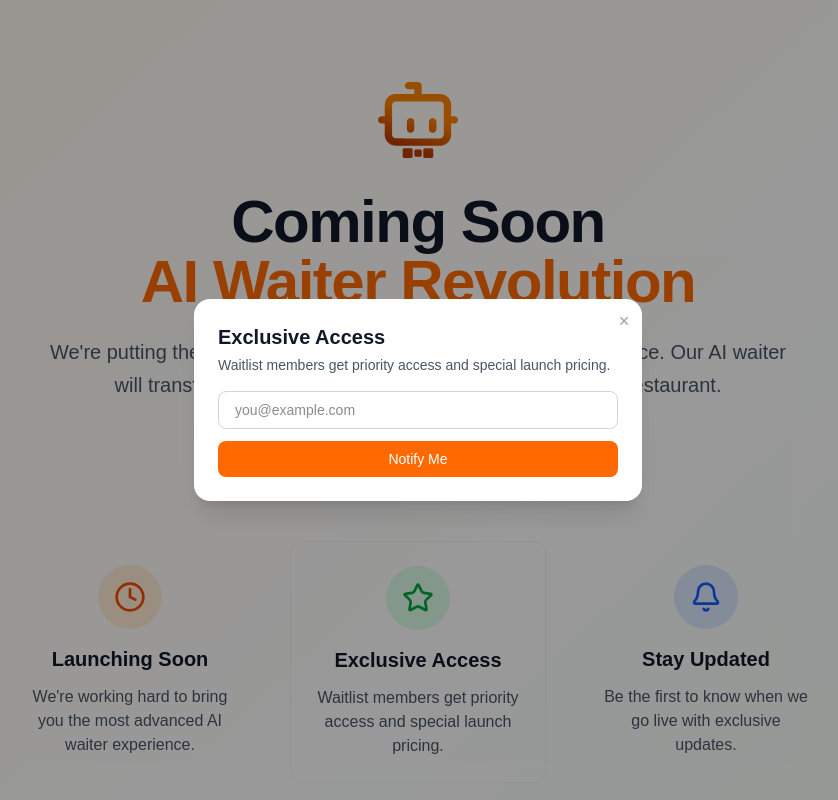
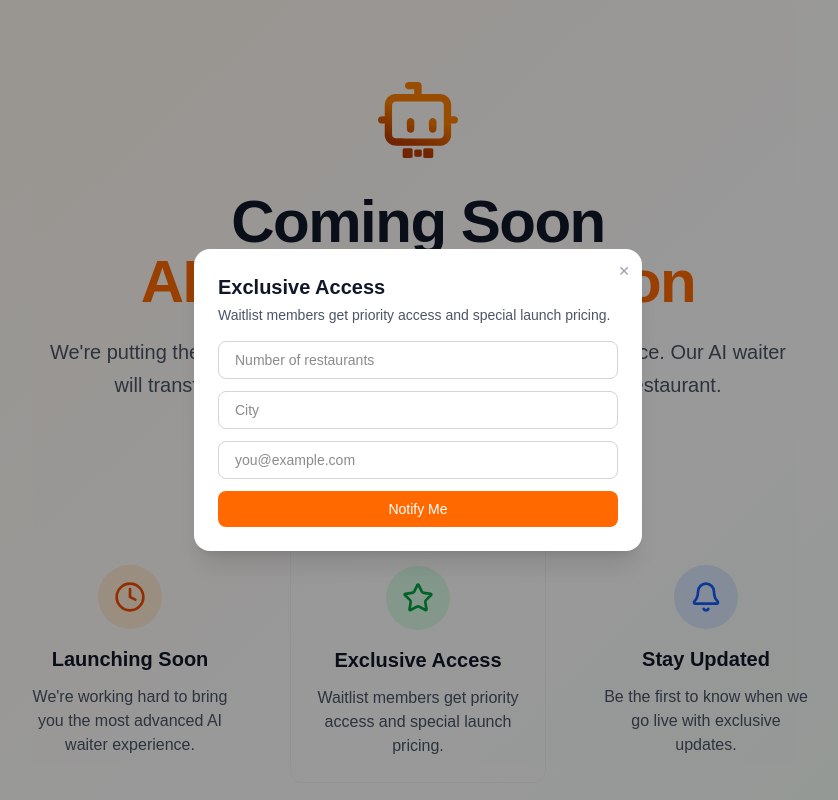
Before and after one commit to vicuijpers/meenu-web-public, a Next.js app: page / in a window 1280 px wide. Shown: the top 800 px of the page, without its empty margins (222-1060 px from the left). Built offline with nearby package versions, Linux system fonts and the light colour scheme; no server answers.

Commit message:
feat: Enhance EmailModal and subscribe route to include city and number of restaurants

```diff
--- a/src/app/api/subscribe/route.ts
+++ b/src/app/api/subscribe/route.ts
@@ -5,6 +5,8 @@ export const runtime = "nodejs";
 
 type SubscribeBody = {
   email?: string;
+  city?: string;
+  numberOfRestaurants?: number;
 };
 
 function getPrivateKey(env: NodeJS.ProcessEnv): string | null {
@@ -79,11 +81,17 @@ async function createSheetsClient(env: NodeJS.ProcessEnv) {
 
 export async function POST(req: Request) {
   try {
-    const { email }: SubscribeBody = await req.json();
+    const { email, city, numberOfRestaurants }: SubscribeBody = await req.json();
 
     if (!email || !/^[^\s@]+@[^\s@]+\.[^\s@]+$/.test(email)) {
       return NextResponse.json({ error: "Invalid email" }, { status: 400 });
     }
+
+    const cityClean = city?.toString().trim() || "";
+    const restaurantsNum =
+      typeof numberOfRestaurants === "number" && isFinite(numberOfRestaurants)
+        ? numberOfRestaurants
+        : "";
 
     const sheets = await createSheetsClient(process.env);
 
@@ -96,14 +104,23 @@ export async function POST(req: Request) {
       sheetName = meta.data.sheets?.[0]?.properties?.title || "Sheet1";
     }
 
-    const range = `${sheetName}!A:C`;
+    // Columns: A Timestamp, B Email, C IP, D City, E #Restaurants
+    const range = `${sheetName}!A:E`;
     const timestamp = new Date().toISOString();
     const result = await sheets.spreadsheets.values.append({
       spreadsheetId: process.env.GOOGLE_SHEETS_SPREADSHEET_ID!,
       range,
       valueInputOption: "USER_ENTERED",
       requestBody: {
-        values: [[timestamp, email, req.headers.get("x-forwarded-for") || ""]],
+        values: [
+          [
+            timestamp,
+            email,
+            req.headers.get("x-forwarded-for") || "",
+            cityClean,
+            restaurantsNum,
+          ],
+        ],
       },
     });
 
--- a/src/app/components/ui/EmailModal.tsx
+++ b/src/app/components/ui/EmailModal.tsx
@@ -15,6 +15,8 @@ export default function EmailModal({
   subtitle = "Leave your email to get notified and early access.",
 }: Props) {
   const [email, setEmail] = useState("");
+  const [city, setCity] = useState("");
+  const [restaurants, setRestaurants] = useState<string>("");
   const [status, setStatus] = useState<
     "idle" | "loading" | "success" | "error"
   >("idle");
@@ -37,13 +39,22 @@ export default function EmailModal({
       const res = await fetch("/api/subscribe", {
         method: "POST",
         headers: { "Content-Type": "application/json" },
-        body: JSON.stringify({ email }),
+        body: JSON.stringify({
+          email,
+          city: city?.trim() || undefined,
+          numberOfRestaurants:
+            restaurants && !Number.isNaN(Number(restaurants))
+              ? Number(restaurants)
+              : undefined,
+        }),
       });
       const data = await res.json();
       if (res.ok) {
         setStatus("success");
         setMessage("Thanks! We’ll be in touch soon.");
         setEmail("");
+        setCity("");
+        setRestaurants("");
       } else {
         setStatus("error");
         setMessage(data?.error || "Something went wrong. Try again.");
@@ -65,6 +76,27 @@ export default function EmailModal({
           <p className="text-gray-600 text-sm mt-1">{subtitle}</p>
         </div>
         <form onSubmit={submit} className="space-y-3">
+          <div className="grid grid-cols-1 gap-3">
+            <input
+              type="number"
+              min={0}
+              inputMode="numeric"
+              pattern="[0-9]*"
+              value={restaurants}
+              onChange={(e) => setRestaurants(e.target.value)}
+              placeholder="Number of restaurants"
+              className="w-full rounded-lg border border-gray-300 px-4 py-2 focus:outline-none focus:ring-2 focus:ring-orange-500"
+              aria-label="Number of restaurants"
+            />
+            <input
+              type="text"
+              value={city}
+              onChange={(e) => setCity(e.target.value)}
+              placeholder="City"
+              className="w-full rounded-lg border border-gray-300 px-4 py-2 focus:outline-none focus:ring-2 focus:ring-orange-500"
+              aria-label="City"
+            />
+          </div>
           <input
             type="email"
             required
```
